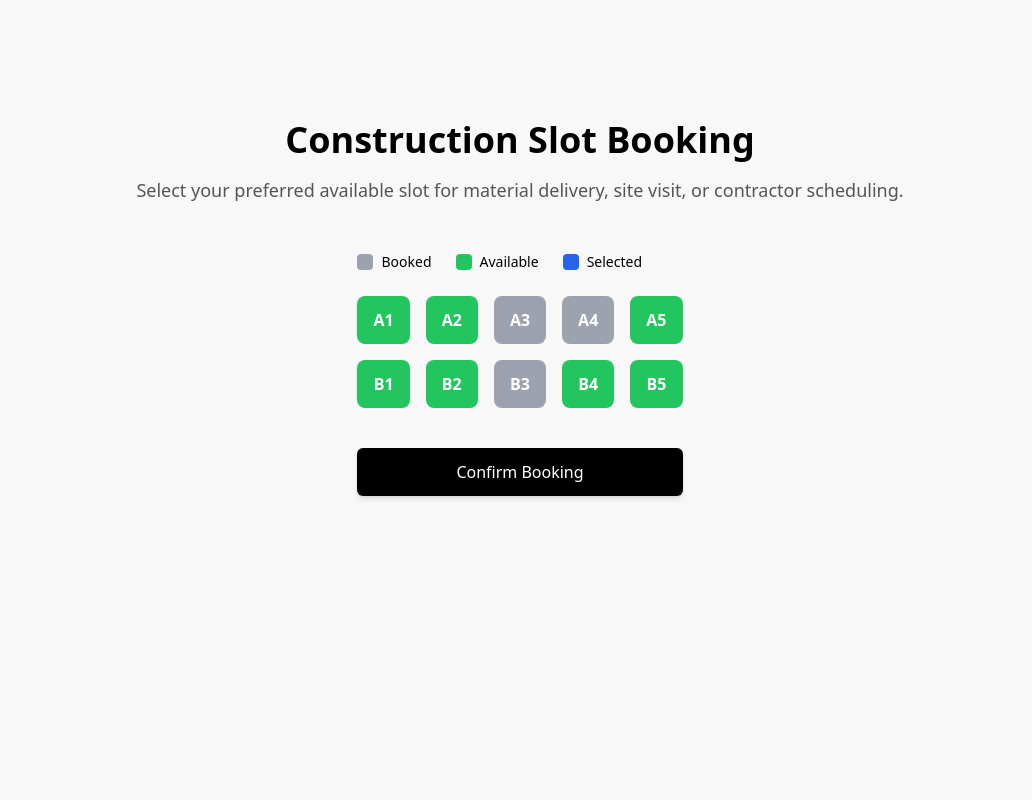
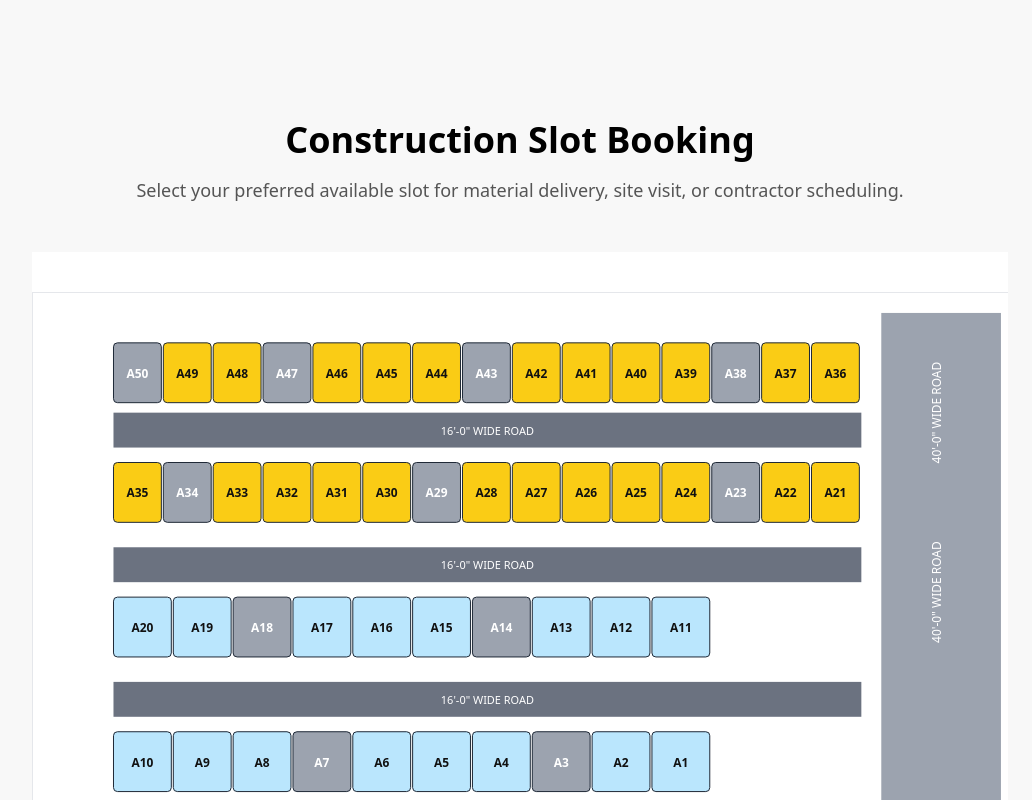
Before and after one commit to vikashsharma380/DesignTech, a React (Vite) app: page /booking in a window 1280 px wide. Shown: the top 800 px of the page, without its empty margins (120-1152 px from the left). Built offline with nearby package versions, Linux system fonts and the light colour scheme.

Commit message:
initial commit

```diff
--- a/src/components/BookingSystem.jsx
+++ b/src/components/BookingSystem.jsx
@@ -1,96 +1,167 @@
 import React, { useState } from "react";
 
-export default function BookingSystem({ theme = "light" }) {
-  const isDark = theme === "dark";
-
-  const [slots, setSlots] = useState([
-    { id: 1, label: "A1", booked: false },
-    { id: 2, label: "A2", booked: false },
-    { id: 3, label: "A3", booked: true },
-    { id: 4, label: "A4", booked: true },
-    { id: 5, label: "A5", booked: false },
-    { id: 6, label: "B1", booked: false },
-    { id: 7, label: "B2", booked: false },
-    { id: 8, label: "B3", booked: true },
-    { id: 9, label: "B4", booked: false },
-    { id: 10, label: "B5", booked: false },
-  ]);
-
+export default function ExactSiteLayoutSVG() {
   const [selected, setSelected] = useState([]);
 
-  const toggleSelect = (id) => {
-    const slot = slots.find((s) => s.id === id);
-    if (slot.booked) return;
+  const booked = [
+    "A50",
+    "A47",
+    "A43",
+    "A38",
+    "A34",
+    "A29",
+    "A23",
+    "A18",
+    "A14",
+    "A7",
+    "A3",
+  ];
 
+  const toggle = (plot) => {
+    if (booked.includes(plot)) return;
     setSelected((prev) =>
-      prev.includes(id) ? prev.filter((x) => x !== id) : [...prev, id]
+      prev.includes(plot) ? prev.filter((p) => p !== plot) : [...prev, plot]
     );
   };
 
-  const confirmBooking = () => {
-    if (selected.length === 0) {
-      alert("Please select at least one slot.");
-      return;
-    }
-
-    const updated = slots.map((s) =>
-      selected.includes(s.id) ? { ...s, booked: true } : s
-    );
-
-    setSlots(updated);
-    setSelected([]);
-    alert("Booking confirmed ✔");
+  const plotFill = (id, type) => {
+    if (booked.includes(id)) return "#9ca3af"; // booked
+    if (selected.includes(id)) return "#1e3a8a"; // selected
+    return type === "yellow" ? "#facc15" : "#bae6fd";
   };
 
   return (
-    <div className="flex flex-col gap-6">
-      {/* LEGEND */}
-      <div className="flex gap-6 text-sm">
-        <div className="flex items-center gap-2">
-          <span className="w-4 h-4 bg-gray-400 rounded"></span> Booked
-        </div>
-        <div className="flex items-center gap-2">
-          <span className="w-4 h-4 bg-green-500 rounded"></span> Available
-        </div>
-        <div className="flex items-center gap-2">
-          <span className="w-4 h-4 bg-blue-600 rounded"></span> Selected
-        </div>
+    <div className="w-full py-10 overflow-auto bg-white">
+      <svg
+        width="1200"
+        height="700"
+        viewBox="0 0 1200 700"
+        className="mx-auto border"
+      >
+        {/* ================= ROADS ================= */}
+        {/* Right vertical 40 ft road */}
+        <rect x="850" y="20" width="120" height="560" fill="#9ca3af" />
+        <text
+          x="910"
+          y="120"
+          fill="#fff"
+          fontSize="12"
+          textAnchor="middle"
+          transform="rotate(-90 910 120)"
+        >
+          40'-0" WIDE ROAD
+        </text>
+        <text
+          x="910"
+          y="300"
+          fill="#fff"
+          fontSize="12"
+          textAnchor="middle"
+          transform="rotate(-90 910 300)"
+        >
+          40'-0" WIDE ROAD
+        </text>
+
+        {/* Bottom horizontal road */}
+        <rect x="300" y="580" width="650" height="80" fill="#9ca3af" />
+        <text x="625" y="625" fill="#fff" fontSize="12" textAnchor="middle">
+          ROAD
+        </text>
+
+        {/* ================= INTERNAL ROADS ================= */}
+        <rect x="80" y="120" width="750" height="35" fill="#6b7280" />
+        <rect x="80" y="255" width="750" height="35" fill="#6b7280" />
+        <rect x="80" y="390" width="750" height="35" fill="#6b7280" />
+
+        <text x="455" y="142" fill="#fff" fontSize="11" textAnchor="middle">
+          16'-0" WIDE ROAD
+        </text>
+        <text x="455" y="277" fill="#fff" fontSize="11" textAnchor="middle">
+          16'-0" WIDE ROAD
+        </text>
+        <text x="455" y="412" fill="#fff" fontSize="11" textAnchor="middle">
+          16'-0" WIDE ROAD
+        </text>
+
+        {/* ================= PLOTS ================= */}
+        {/* Helper */}
+        {[
+          // Top row A50–A36 (yellow)
+          ...Array.from({ length: 15 }).map((_, i) => ({
+            id: `A${50 - i}`,
+            x: 80 + i * 50,
+            y: 50,
+            type: "yellow",
+          })),
+          // Second row A35–A21 (yellow)
+          ...Array.from({ length: 15 }).map((_, i) => ({
+            id: `A${35 - i}`,
+            x: 80 + i * 50,
+            y: 170,
+            type: "yellow",
+          })),
+          // Third row A20–A11 (blue)
+          ...Array.from({ length: 10 }).map((_, i) => ({
+            id: `A${20 - i}`,
+            x: 80 + i * 60,
+            y: 305,
+            type: "blue",
+          })),
+          // Bottom row A10–A1 (blue)
+          ...Array.from({ length: 10 }).map((_, i) => ({
+            id: `A${10 - i}`,
+            x: 80 + i * 60,
+            y: 440,
+            type: "blue",
+          })),
+        ].map((plot) => (
+          <g
+            key={plot.id}
+            onClick={() => toggle(plot.id)}
+            style={{
+              cursor: booked.includes(plot.id) ? "not-allowed" : "pointer",
+            }}
+          >
+            <rect
+              x={plot.x}
+              y={plot.y}
+              width={plot.type === "yellow" ? 48 : 58}
+              height="60"
+              rx="4"
+              fill={plotFill(plot.id, plot.type)}
+              stroke="#1f2937"
+            />
+            <text
+              x={plot.x + (plot.type === "yellow" ? 24 : 29)}
+              y={plot.y + 35}
+              fontSize="12"
+              fill={
+                selected.includes(plot.id) || booked.includes(plot.id)
+                  ? "#fff"
+                  : "#111"
+              }
+              textAnchor="middle"
+              fontWeight="bold"
+            >
+              {plot.id}
+            </text>
+          </g>
+        ))}
+      </svg>
+
+      {/* ACTION */}
+      <div className="mt-8 text-center">
+        <button
+          onClick={() =>
+            selected.length
+              ? alert(`Booked plots: ${selected.join(", ")}`)
+              : alert("Please select a plot")
+          }
+          className="px-10 py-4 text-lg font-semibold text-white rounded-lg bg-slate-900"
+        >
+          Confirm Plot Booking
+        </button>
       </div>
-
-      {/* GRID */}
-      <div className="grid max-w-lg grid-cols-5 gap-4">
-        {slots.map((slot) => {
-          const isSelected = selected.includes(slot.id);
-
-          return (
-            <button
-              key={slot.id}
-              onClick={() => toggleSelect(slot.id)}
-              disabled={slot.booked}
-              className={`
-                px-4 py-3 rounded-lg text-center font-semibold transition
-                ${
-                  slot.booked
-                    ? "bg-gray-400 cursor-not-allowed text-white"
-                    : isSelected
-                    ? "bg-blue-600 text-white"
-                    : "bg-green-500 text-white hover:bg-green-600"
-                }
-              `}
-            >
-              {slot.label}
-            </button>
-          );
-        })}
-      </div>
-
-      {/* CTA BUTTON */}
-      <button
-        onClick={confirmBooking}
-        className="px-6 py-3 mt-4 text-white transition bg-black rounded-md shadow-md hover:opacity-80"
-      >
-        Confirm Booking
-      </button>
     </div>
   );
 }
--- a/src/components/Projects.jsx
+++ b/src/components/Projects.jsx
@@ -146,17 +146,16 @@ const Projects = ({ theme }) => {
               />
 
               {/* Overlay */}
-              <div
-                className={`absolute inset-0 ${
-                  isLight
-                    ? "bg-gradient-to-t from-white/90 via-white/60 to-transparent"
-                    : "bg-gradient-to-t from-black/90 via-black/60 to-transparent"
-                }`}
-              />
 
               {/* CONTENT */}
               <motion.div
-                className="absolute bottom-0 left-0 right-0 p-4 sm:p-6 md:p-10 lg:p-14"
+                className="absolute bottom-0 left-0 right-0
+             p-4 sm:p-6 md:p-10 lg:p-14
+             bg-gradient-to-t
+             from-[#f3e6c6]/85
+             via-[#f3e6c6]/65
+             to-transparent
+             "
                 initial={{ opacity: 0, y: 20 }}
                 animate={{ opacity: 1, y: 0 }}
                 transition={{ delay: 0.3, duration: 0.6 }}
@@ -167,20 +166,12 @@ const Projects = ({ theme }) => {
                 </div>
 
                 {/* Title */}
-                <h3
-                  className={`font-['Playfair_Display'] font-extrabold tracking-tight mb-3 sm:mb-4 ${
-                    isLight ? "text-black" : "text-white"
-                  } text-xl sm:text-2xl md:text-3xl lg:text-[2.5rem]`}
-                >
+                <h3 className="font-['Playfair_Display'] font-extrabold tracking-tight mb-3 sm:mb-4 text-white text-xl sm:text-2xl md:text-3xl lg:text-[2.5rem]">
                   {projects[current].title}
                 </h3>
 
                 {/* Details */}
-                <p
-                  className={`max-w-[600px] font-light leading-relaxed mb-4 sm:mb-6 text-xs sm:text-sm md:text-base ${
-                    isLight ? "text-[#333]" : "text-gray-300"
-                  }`}
-                >
+                <p className="max-w-[600px] font-light leading-relaxed mb-4 sm:mb-6 text-xs sm:text-sm md:text-base text-white/90">
                   {projects[current].details}
                 </p>
 
```
